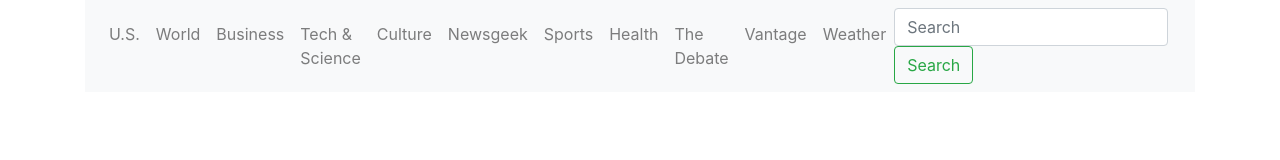
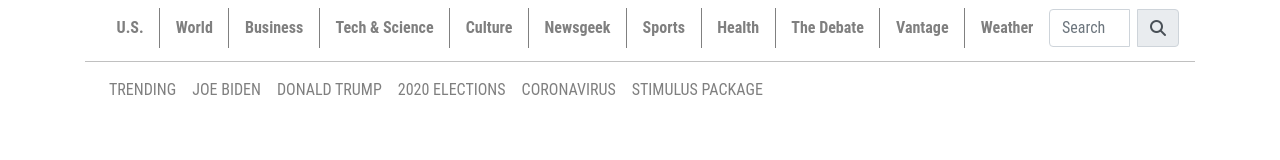
Before and after one commit to ybadmus/Newsweek, a plain HTML site: page index.html in a window 1280 px wide. Drawn offline with nearby package versions, Linux system fonts and the light colour scheme.

Commit message:
added first and second navbars

```diff
--- a/index.html
+++ b/index.html
@@ -7,20 +7,21 @@
 
     <!-- Bootstrap CSS -->
     <link rel="stylesheet" href="https://maxcdn.bootstrapcdn.com/bootstrap/4.0.0/css/bootstrap.min.css" integrity="sha384-Gn5384xqQ1aoWXA+058RXPxPg6fy4IWvTNh0E263XmFcJlSAwiGgFAW/dAiS6JXm" crossorigin="anonymous">
-
+    <link rel="stylesheet" href="styles/style.css">
+    <script src="https://use.fontawesome.com/fad6d40055.js"></script>
     <title>Newsweek</title>
   </head>
   <body>
       <header class="page-header">
         <div class="container">
-            <nav class="navbar navbar-expand-lg navbar-light bg-light">
+            <nav class="navbar navbar-expand-lg navbar-light">
                 <button class="navbar-toggler" type="button" data-toggle="collapse" data-target="#navbarSupportedContent"
                     aria-controls="navbarSupportedContent" aria-expanded="false" aria-label="Toggle navigation">
                     <span class="navbar-toggler-icon"></span>
                 </button>
 
                 <div class="collapse navbar-collapse" id="navbarSupportedContent">
-                    <ul class="navbar-nav mr-auto">
+                    <ul class="navbar-nav mr-auto" id="navbar1">
                         <li class="nav-item">
                             <a class="nav-link" href="#">U.S.</a>
                         </li>
@@ -55,10 +56,40 @@
                             <a class="nav-link" href="#">Weather</a>
                         </li>
                     </ul>
+
                     <form class="form-inline my-2 my-lg-0">
-                        <input class="form-control mr-sm-2" type="search" placeholder="Search" aria-label="Search">
-                        <button class="btn btn-outline-success my-2 my-sm-0" type="submit">Search</button>
+                        <div class="input-group" id="searchField">
+                            <input class="form-control mr-sm-2" type="search" placeholder="Search" aria-label="Search">
+                            <div class="input-group-append">
+                                <span class="input-group-text" id="basic-addon1"><i class="fa fa-search" aria-hidden="true"></i></span>
+                            </div>
+                        </div>
                     </form>
+                </div>
+            </nav>
+
+            <nav class="navbar navbar-expand-lg navbar-light" id="navbar2-container">
+                <div class="collapse navbar-collapse" id="navbarSupportedContent">
+                    <ul class="navbar-nav mr-auto" id="navbar2">
+                        <li class="nav-item">
+                            <a class="nav-link" href="#">TRENDING</a>
+                        </li>
+                        <li class="nav-item">
+                            <a class="nav-link" href="#">JOE BIDEN</a>
+                        </li>
+                        <li class="nav-item">
+                            <a class="nav-link" href="#">DONALD TRUMP</a>
+                        </li>
+                        <li class="nav-item">
+                            <a class="nav-link" href="#">2020 ELECTIONS</a>
+                        </li>
+                        <li class="nav-item">
+                            <a class="nav-link" href="#">CORONAVIRUS</a>
+                        </li>
+                        <li class="nav-item">
+                            <a class="nav-link" href="#">STIMULUS PACKAGE</a>
+                        </li>
+                    </ul>
                 </div>
             </nav>
         </div>
--- a/styles/style.css
+++ b/styles/style.css
@@ -1,6 +1,29 @@
-ul.page-nav {
-    font-size: 19px;
-    line-height: 24px;
+body {
+    font-family: "Roboto Condensed", sans-serif;
+}
+
+#navbar1 {
+    display: flex;
+    justify-content: center;
     font-weight: bold;
-    font-family: "Roboto Condensed",sans-serif;
+    width: 100%;
 }
+
+#navbar1 li {
+    flex-grow: 1;
+    text-align: center;
+    border-left: 1px solid gray;
+}
+
+#navbar1 li:first-child {
+    border-left: none;
+}
+
+#searchField {
+    width: 130px;
+}
+
+#navbar2-container {
+    border-top: 1px solid silver;
+    margin-top: 5px;
+}
```
